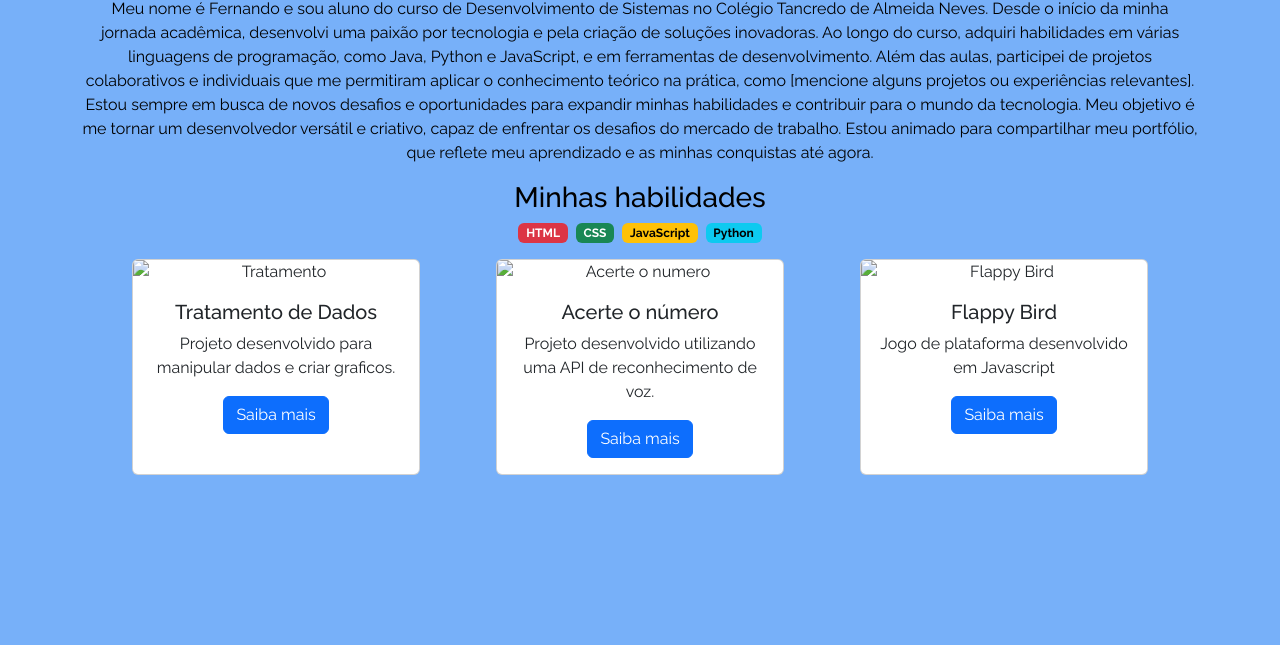
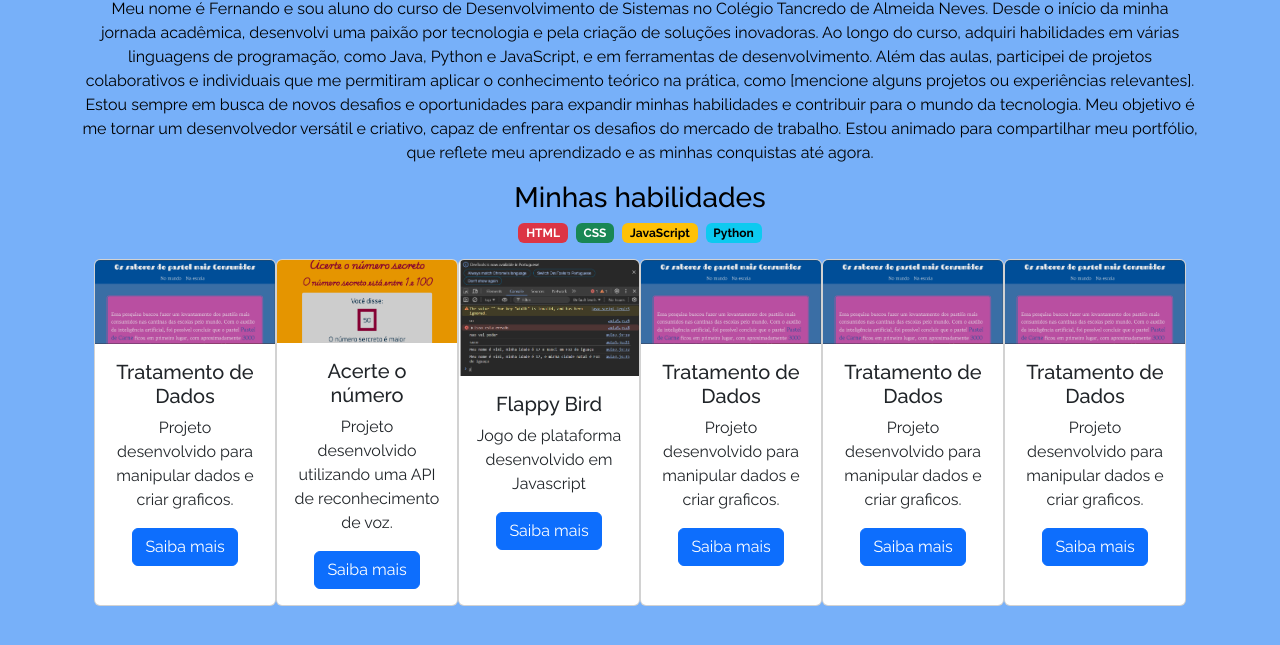
Before and after one commit to nando244/portifolio-fernando-, a plain HTML site: page index.html in a window 1280 px wide. Shown: the part 133-778 px from the top of the page. Drawn offline with nearby package versions, Linux system fonts and the light colour scheme.

Commit message:
Add files via upload

```diff
--- a/index.html
+++ b/index.html
@@ -24,7 +24,7 @@
     </div>
     <div class="container d-flex justify-content-around">
         <div class="card" style="width: 18rem;">
-            <img src="imagens/tratamento.png" class="card-img-top" alt="Tratamento">
+            <img src="Tratamento de Dados.png" class="card-img-top" alt="Tratamento">
             <div class="card-body">
               <h5 class="card-title">Tratamento de Dados</h5>
               <p class="card-text">Projeto desenvolvido para manipular dados e criar graficos.</p>
@@ -32,7 +32,7 @@
             </div>
           </div>
           <div class="card" style="width: 18rem;">
-            <img src="imagens/Acerte o numero.png" class="card-img-top" alt="Acerte o numero">
+            <img src="Numero Secreto.png" class="card-img-top" alt="Acerte o numero">
             <div class="card-body">
               <h5 class="card-title">Acerte o número</h5>
               <p class="card-text">Projeto desenvolvido utilizando uma API de reconhecimento de voz.</p>
@@ -40,10 +40,34 @@
             </div>
           </div>
           <div class="card" style="width: 18rem;">
-            <img src="imagens/Flappy Bird.png" class="card-img-top" alt="Flappy Bird">
+            <img src="Java Script.png" class="card-img-top" alt="Flappy Bird">
             <div class="card-body">
               <h5 class="card-title">Flappy Bird</h5>
               <p class="card-text">Jogo de plataforma desenvolvido em Javascript</p>
+              <a href="#" class="btn btn-primary">Saiba mais</a>
+            </div>
+          </div>
+          <div class="card" style="width: 18rem;">
+            <img src="Tratamento de Dados.png" class="card-img-top" alt="Tratamento">
+            <div class="card-body">
+              <h5 class="card-title">Tratamento de Dados</h5>
+              <p class="card-text">Projeto desenvolvido para manipular dados e criar graficos.</p>
+              <a href="#" class="btn btn-primary">Saiba mais</a>
+            </div>
+          </div>
+          <div class="card" style="width: 18rem;">
+            <img src="Tratamento de Dados.png" class="card-img-top" alt="Tratamento">
+            <div class="card-body">
+              <h5 class="card-title">Tratamento de Dados</h5>
+              <p class="card-text">Projeto desenvolvido para manipular dados e criar graficos.</p>
+              <a href="#" class="btn btn-primary">Saiba mais</a>
+            </div>
+          </div>
+          <div class="card" style="width: 18rem;">
+            <img src="Tratamento de Dados.png" class="card-img-top" alt="Tratamento">
+            <div class="card-body">
+              <h5 class="card-title">Tratamento de Dados</h5>
+              <p class="card-text">Projeto desenvolvido para manipular dados e criar graficos.</p>
               <a href="#" class="btn btn-primary">Saiba mais</a>
             </div>
           </div>
```
Also changed, not shown: Java Script.png (added), Numero Secreto.png (added), Tratamento de Dados.png (added).
